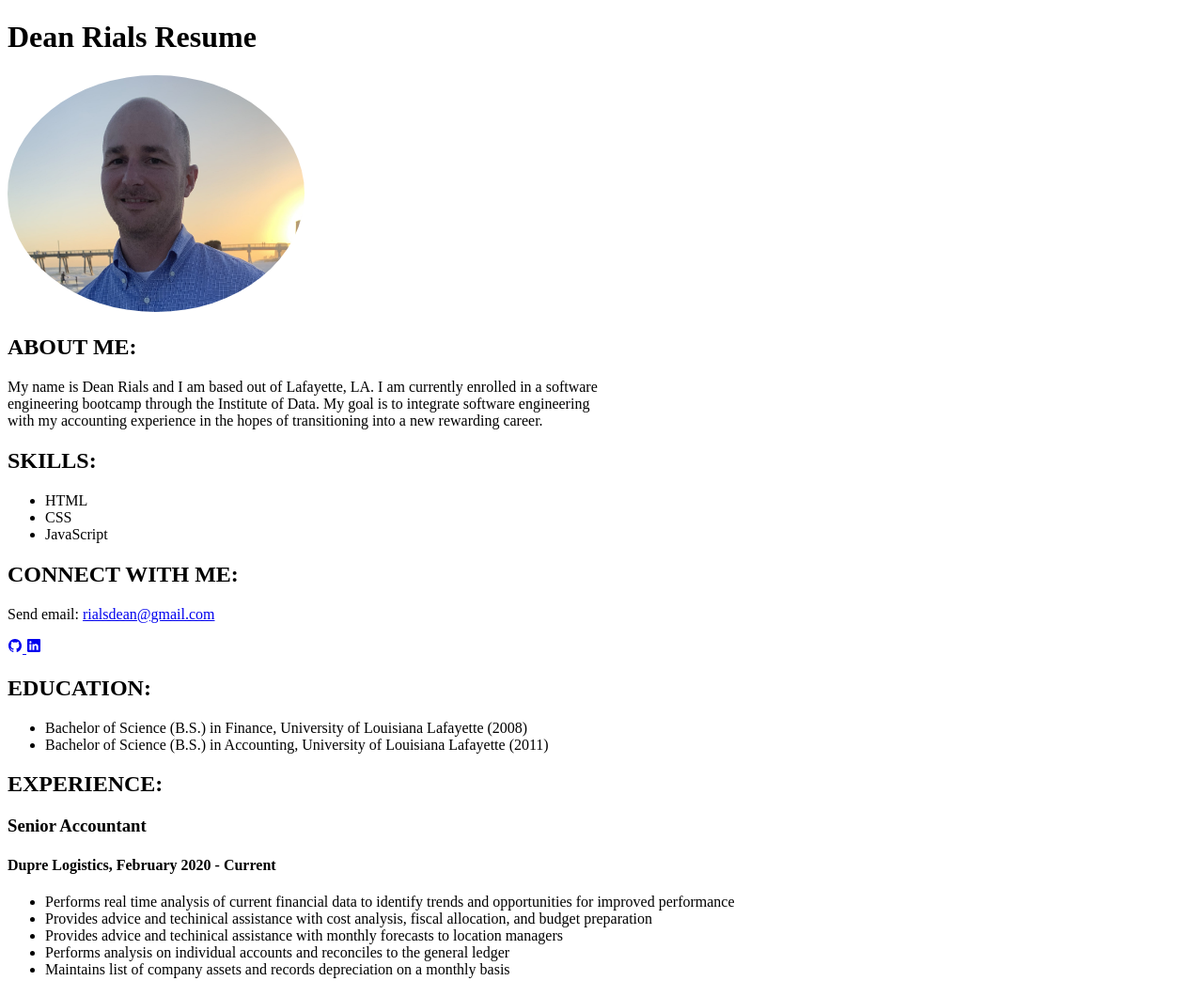
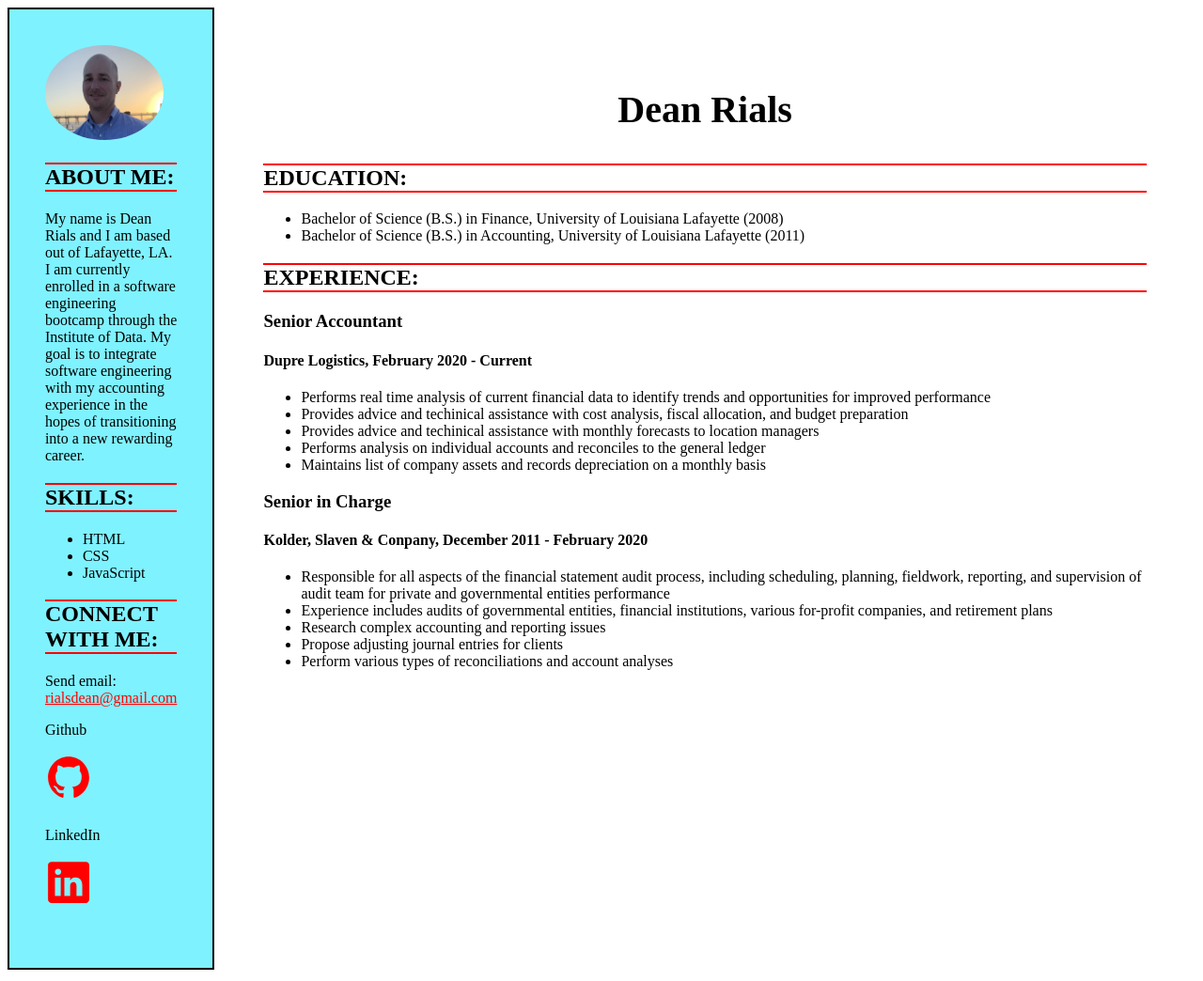
Before and after one commit to dtr6210/Module2Lab4, a plain HTML site: page index.html in a window 1280 px wide. Shown: the top 1044 px of the page at 94% size. Drawn offline with nearby package versions, Linux system fonts and the light colour scheme; a web font is replaced by a local one.

Commit message:
fininshed styling webpage

```diff
--- a/index.html
+++ b/index.html
@@ -5,15 +5,16 @@
     <meta charset="UTF-8">
     <meta name="viewport" content="width=device-width, initial-scale=1.0">
     <meta author="name" content="Dean Rials">
-
+    <style>
+        @import url('https://fonts.googleapis.com/css2?family=Gabarito&display=swap');
+      </style>
     <title>Dean Rials's Resume</title>
 </head>
 <body>
     <main>
         <div>
-        <h1 class="pageheading">Dean Rials Resume</h1>
-        </div>
-        <div class="section-1">
+          <section class="container">
+        <div class="left-half">
 
             <!-- Profile pic -->
             <img src="/Assets/images/dean profile pic.jpg" alt="Dean Rials" class="profile-pic">
@@ -21,44 +22,46 @@
             <!-- About me -->
 
 <h2 class="name">ABOUT ME:</h2>
-<div class="topics"></div>
-<p>
+<div>
+<p class="aboutme">
     My name is Dean Rials and I am based out of Lafayette, LA. I am
     currently enrolled in a software engineering bootcamp through the
     Institute of Data. My goal is to integrate software engineering with
     my accounting experience in the hopes of transitioning into a new
     rewarding career.
 </p>
-
+</div>
 <!-- Skils -->
 
 <h2 class="name">SKILLS:</h2>
-<div class="topics"></div>
+<div>
 <ul>
     <li>HTML</li>
     <li>CSS</li>
     <li>JavaScript</li>
 </ul>
-
+        </div>
 <!-- Contact me section -->
 
     <h2 class="name">CONNECT WITH ME:</h2>
-    <div class="topics">
+    <div>
         <p>Send email: <a href="mailto:rialsdean.com">rialsdean@gmail.com</a></p>
-        <a class="social-icon1" href="https://github.com/dtr6210" target="_blank">
+        <p>Github </p><a class="social-icon1" href="https://github.com/dtr6210" target="_blank">
         <ion-icon name="logo-github"></ion-icon>
-    </a>
-    <a class="social-icon2" href="https://www.linkedin.com/in/dean-rials-cpa-903095263/" target="_blank">
+    </a></p>
+   <p>LinkedIn </p> <a class="social-icon2" href="https://www.linkedin.com/in/dean-rials-cpa-903095263/" target="_blank">
     <ion-icon name="logo-linkedin"></ion-icon>
-</a>
+</a></p>
 </div>
                     </div>
                     <div>
+
                         <!-- Section 2 -->
-                        <div class="section-2">
+                        <div class="right-half">
                             <!-- Education section -->
                             <div>
-                            <h2>EDUCATION:</h2>
+                                <H1 class="pageheading">Dean Rials</H1>
+                            <h2 class="eduexp">EDUCATION:</h2>
                             <ul>
                                 <li>
                                   Bachelor of Science (B.S.) in Finance, University of Louisiana
@@ -71,7 +74,8 @@
                               </ul>
                             </div>
                             <div>
-                                <h2>EXPERIENCE:</h2>
+                                <!-- Experience section -->
+                                <h2 class="eduexp">EXPERIENCE:</h2>
                                                             </div>
                                                             <div>
                                                                 <h3>Senior Accountant</h3>
@@ -116,9 +120,14 @@
 
 
                     </div>
+                    </div>
+                </div>
+            </section>
     </main>
     <footer>
+        <div class="footer">
         <p>&copy; Dean Rials 2023</p>
+        </div>
     </footer>
     <script type="module" src="https://unpkg.com/ionicons@7.1.0/dist/ionicons/ionicons.esm.js"></script>
 <script nomodule src="https://unpkg.com/ionicons@7.1.0/dist/ionicons/ionicons.js"></script>
--- a/style.css
+++ b/style.css
@@ -1,9 +1,78 @@
-.section-1 {
-    width: 50%;
+body {
+  font-family: "Gabarito";
+}
+
+.container {
+  display: flex;
+}
+
+.left-half {
+  flex: 5;
+  padding: 3%;
+  flex-direction: column;
+  background-color: rgb(127, 242, 255);
+  border: 2px solid black;
+  height: auto;
+  min-height: 100vh;
+}
+
+.right-half {
+  flex: 5;
+  padding: 5%;
+  flex-direction: column;
+  min-height: 100vh;
+  overflow-y: auto;
+  box-sizing: border-box;
 }
 
 .profile-pic {
+  border-radius: 50%;
+  max-width: 90%;
+}
 
-    border-radius: 50%;
-        max-width: 50%;
-       }
+.pageheading {
+  text-align: center;
+
+  font-size: 40px;
+}
+
+.footer {
+  text-align: center;
+  font-size: 25px;
+}
+
+.name {
+  border-bottom: 2px solid red;
+  border-top: 2px solid red;
+}
+
+.eduexp {
+  border-bottom: 2px solid red;
+  border-top: 2px solid red;
+}
+
+.social-icon1 {
+  font-size: 50px;
+}
+
+.social-icon2 {
+  font-size: 50px;
+}
+
+.aboutme {
+    text-align: inherit;
+}
+
+
+a:link {
+  color: red;
+
+}
+
+a:visited {
+  color: red;
+}
+
+a:hover {
+  background-color: yellow;
+}
```
